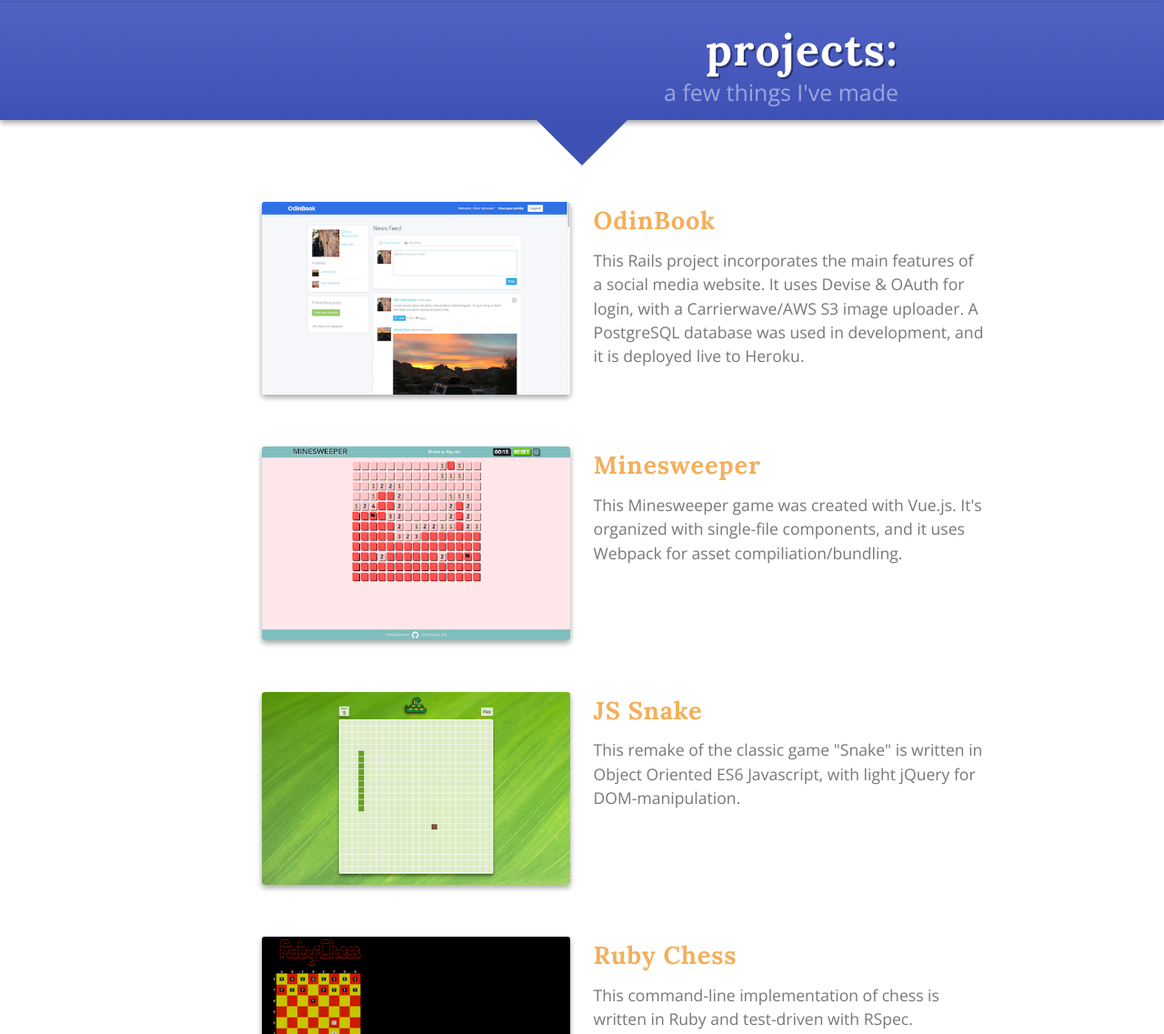
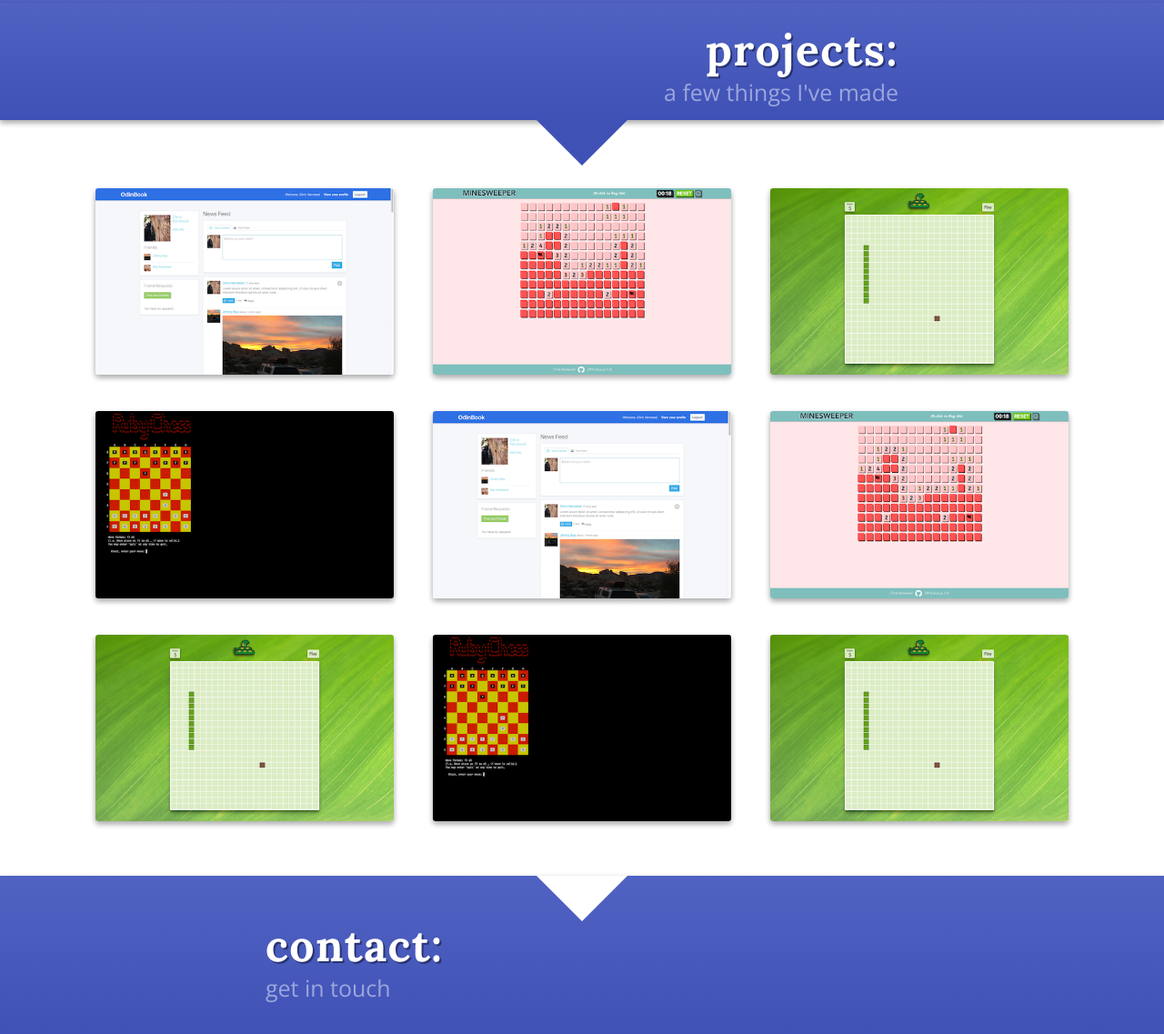
Before and after one commit to chrisnorwood/chrisnorwood.github.io, a plain HTML site: page index.html in a window 1280 px wide. Shown: the part 797-1934 px from the top of the page at 91% size. Drawn offline with nearby package versions, Linux system fonts and the light colour scheme.

Commit message:
Restyle grid

```diff
--- a/css/styles.css
+++ b/css/styles.css
@@ -250,74 +250,33 @@ body {
   margin-left: auto;
   margin-right: auto;
   margin-top: 25px;
-  padding: 10px; }
+  padding: 20px 0 50px 0; }
   .projects-main::after {
     clear: both;
     content: "";
     display: table; }
   .projects-main .project {
-    display: block;
-    margin: 55px 0; }
-    .projects-main .project::after {
-      clear: both;
-      content: "";
-      display: table; }
-    .projects-main .project .screenshot {
+    margin: 30px 0 10px 0; }
+    @media screen and (min-width: 768px) {
+      .projects-main .project {
         float: left;
         display: block;
         margin-right: 2.35765%;
-      width: 100%; }
-      @media screen and (min-width: 768px) {
-        .projects-main .project .screenshot {
-          float: left;
+        width: 31.76157%; }
+        .projects-main .project:last-child {
+          margin-right: 0; }
+        .projects-main .project:nth-child(3n) {
+          margin-right: 0; }
+        .projects-main .project:nth-child(3n+1) {
+          clear: left; } }
+    .projects-main .project .screenshot img {
       display: block;
-          margin-right: 2.35765%;
-          width: 31.76157%;
-          margin-left: 17.05961%; }
-          .projects-main .project .screenshot:last-child {
-            margin-right: 0; } }
-      .projects-main .project .screenshot:last-child {
-        margin-right: 0; }
-      .projects-main .project .screenshot img {
-        width: 100%;
+      margin: 0 auto;
+      width: 95%;
       box-shadow: 0 3px 6px rgba(0, 0, 0, 0.16), 0 3px 6px rgba(0, 0, 0, 0.23);
       border-radius: 3px; }
       .projects-main .project .screenshot img:hover {
         box-shadow: 0 10px 20px rgba(0, 0, 0, 0.19), 0 6px 6px rgba(0, 0, 0, 0.23); }
-    .projects-main .project .description {
-      float: left;
-      display: block;
-      margin-right: 2.35765%;
-      width: 100%; }
-      @media screen and (min-width: 768px) {
-        .projects-main .project .description {
-          float: left;
-          display: block;
-          margin-right: 2.35765%;
-          width: 40.29137%; }
-          .projects-main .project .description:last-child {
-            margin-right: 0; } }
-      .projects-main .project .description:last-child {
-        margin-right: 0; }
-      .projects-main .project .description h1 {
-        font-size: 1.7em;
-        line-height: 1.5;
-        margin-top: 8px;
-        color: #F3AF5C; }
-        @media screen and (min-width: 768px) {
-          .projects-main .project .description h1 {
-            margin-top: 0; } }
-        .projects-main .project .description h1 a {
-          color: #F3AF5C;
-          text-decoration: none; }
-          .projects-main .project .description h1 a:hover {
-            text-decoration: underline; }
-          .projects-main .project .description h1 a:visited {
-            text-decoration: italic;
-            color: rgba(243, 175, 92, 0.84); }
-      .projects-main .project .description p {
-        font-size: 1.1rem;
-        line-height: 1.5; }
 
 /*
 ** Contact / Footer area
--- a/index.html
+++ b/index.html
@@ -43,11 +43,33 @@
               <img src="img/odinbook.png">
             </a>
           </div>
-          <div class="description">
-            <h1><a href="https://rails-odinbook.herokuapp.com/">OdinBook</a></h1>
-            <p>This Rails project incorporates the main features of a social media website.
-            It uses Devise & OAuth for login, with a Carrierwave/AWS S3 image uploader.
-            A PostgreSQL database was used in development, and it is deployed live to Heroku.</p>
+        </article>
+        <article class="project">
+          <div class="screenshot">
+            <a href="https://vue-minesweeper.herokuapp.com/">
+              <img src="img/minesweeper.png">
+            </a>
+          </div>
+        </article>
+        <article class="project">
+          <div class="screenshot">
+            <a href="http://chrisnorwood.io/js-snake/">
+              <img src="img/snake.png">
+            </a>
+          </div>
+        </article>
+        <article class="project">
+          <div class="screenshot">
+            <a href="https://github.com/chrisnorwood/ruby-chess">
+              <img src="img/ruby-chess.png">
+            </a>
+          </div>
+        </article>
+        <article class="project">
+          <div class="screenshot">
+            <a href="https://rails-odinbook.herokuapp.com/">
+              <img src="img/odinbook.png">
+            </a>
           </div>
         </article>
         <article class="project">
@@ -56,22 +78,12 @@
               <img src="img/minesweeper.png">
             </a>
           </div>
-          <div class="description">
-            <h1><a href="https://vue-minesweeper.herokuapp.com/">Minesweeper</a></h1>
-            <p>This Minesweeper game was created with Vue.js.  It's organized with single-file
-            components, and it uses Webpack for asset compiliation/bundling.</p>
-          </div>
         </article>
         <article class="project">
           <div class="screenshot">
             <a href="http://chrisnorwood.io/js-snake/">
               <img src="img/snake.png">
             </a>
-          </div>
-          <div class="description">
-            <h1><a href="http://chrisnorwood.io/js-snake/">JS Snake</a></h1>
-            <p>This remake of the classic game "Snake" is written in Object
-            Oriented ES6 Javascript, with light jQuery for DOM-manipulation.</p>
           </div>
         </article>
         <article class="project">
@@ -80,9 +92,12 @@
               <img src="img/ruby-chess.png">
             </a>
           </div>
-          <div class="description">
-            <h1><a href="https://github.com/chrisnorwood/ruby-chess">Ruby Chess</a></h1>
-            <p>This command-line implementation of chess is written in Ruby and test-driven with RSpec.</p>
+        </article>
+        <article class="project">
+          <div class="screenshot">
+            <a href="http://chrisnorwood.io/js-snake/">
+              <img src="img/snake.png">
+            </a>
           </div>
         </article>
       </section>
```
Lines whose indentation alone changed are shown as unchanged.
